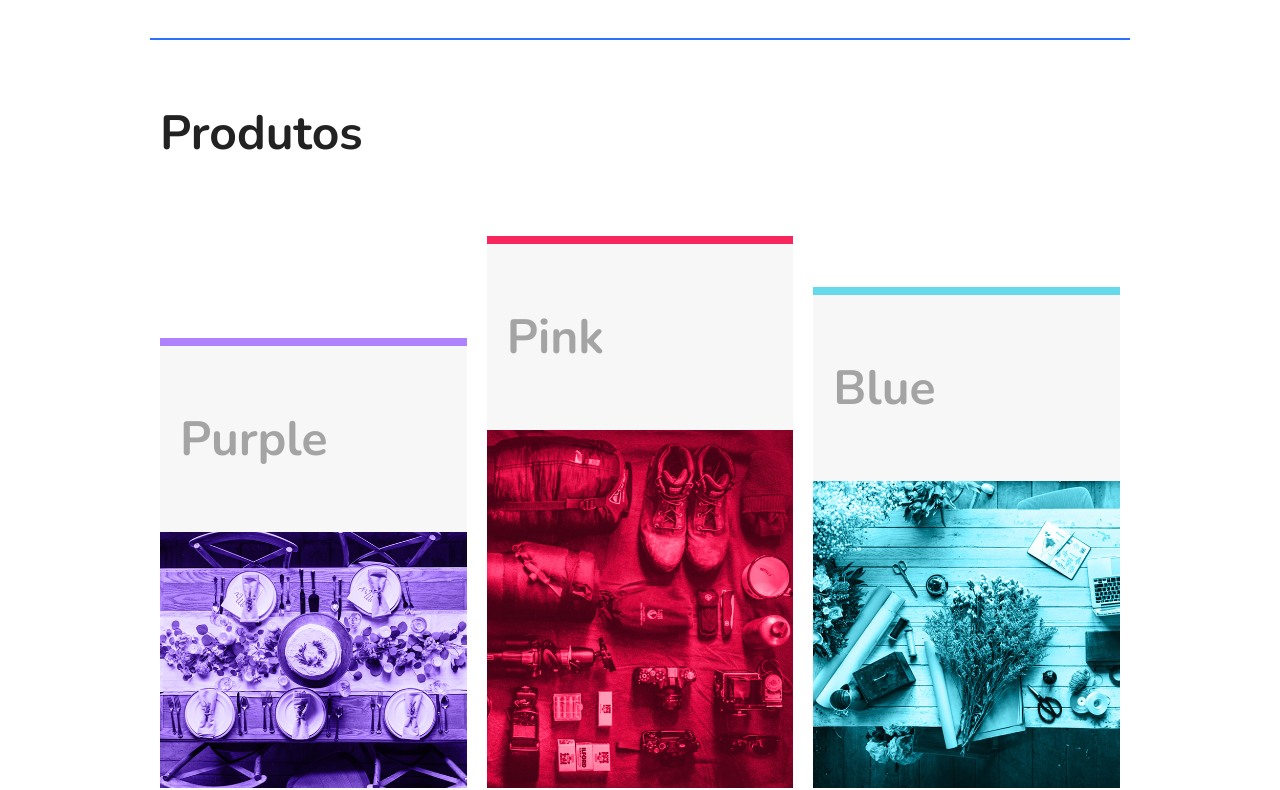
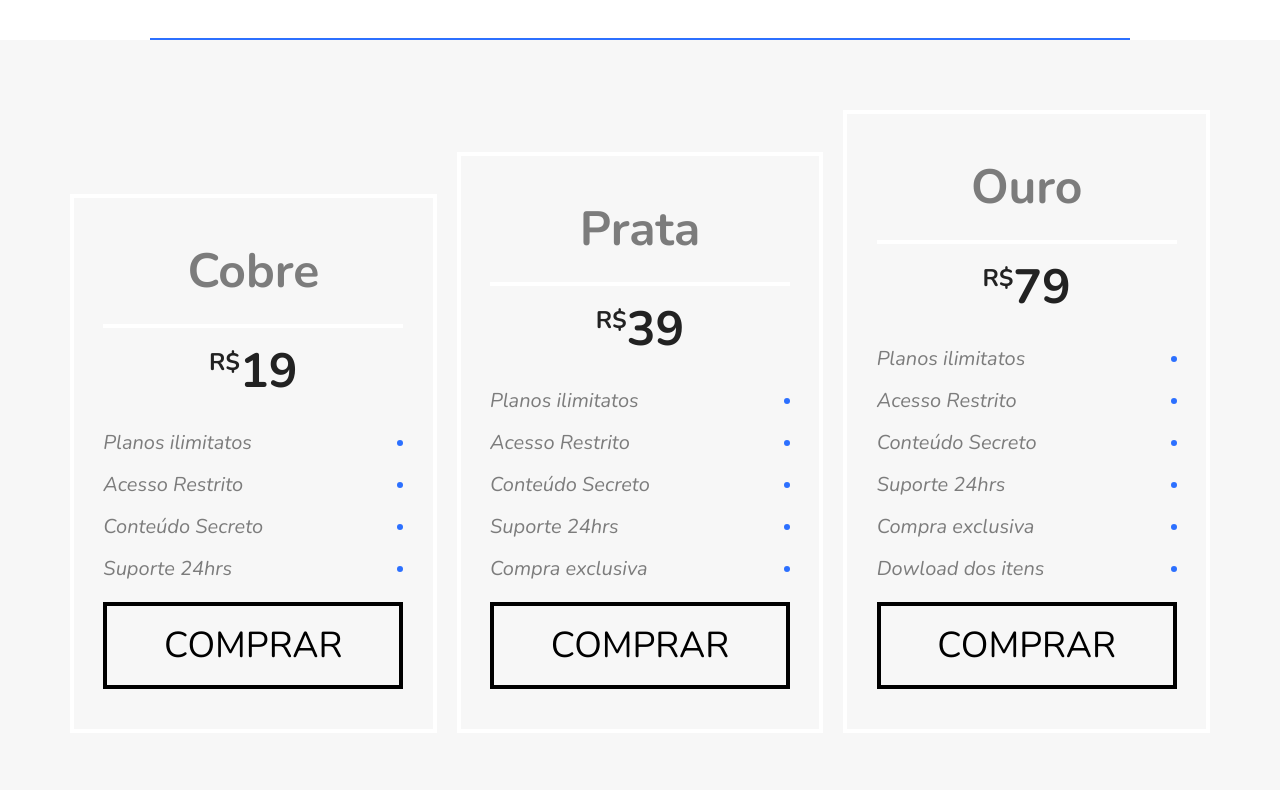
Before and after one commit to devMarilia/flex-blog, a React (Create React App) app: page / in a window 1280 px wide. Shown: the part 977-1767 px from the top of the page. Built offline with nearby package versions, Linux system fonts and the light colour scheme.

Commit message:
Projeto final

```diff
--- a/src/App.js
+++ b/src/App.js
@@ -1,18 +1,20 @@
 import React from "react";
-import { BrowserRouter as Router } from 'react-router-dom';
 
+import { BrowserRouter, Route } from "react-router-dom";
 import { GlobalStyle } from "../src/styles/GlobalStyle";
 
 import Home from "../src/pages/Home"
 
 function App() {
   return (
-    <>
-      <GlobalStyle />
-      <Router>
-        <Home />
-      </Router>
-    </>
+    <React.Fragment>
+      <BrowserRouter>
+        <div>
+          <GlobalStyle />
+          <Route path="/" component={Home} />
+        </div>
+      </BrowserRouter>
+    </React.Fragment>
   );
 }
 
--- a/src/components/Header/index.js
+++ b/src/components/Header/index.js
@@ -13,10 +13,10 @@ const Header = () => {
                 </MenuLogo>
                 <NavMenu>
                     <ul>
-                        <li><Link to="/sobre">Sobre</Link></li>
-                        <li><Link to="/produtos">Produtos</Link></li>
-                        <li><Link to="/preco">Preço</Link></li>
-                        <li><Link to="qualidade">Qualidade</Link></li>
+                        <li><Link to="/">Sobre</Link></li>
+                        <li><Link to="/">Produtos</Link></li>
+                        <li><Link to="/">Preço</Link></li>
+                        <li><Link to="/">Qualidade</Link></li>
                     </ul>
                 </NavMenu>
             </ContainerItems>
--- a/src/components/Info/index.js
+++ b/src/components/Info/index.js
@@ -1,4 +1,5 @@
 import React from 'react'
+import { Link } from 'react-router-dom'
 
 import img1 from "../../assets/images/sobre1.jpg"
 import img2 from "../../assets/images/sobre2.jpg"
@@ -10,8 +11,10 @@ const Info = () => {
             <h1>
                 Novos valores e <br /> Propriedades CSS
             </h1>
+
             <div className="sobre-info">
                 <div className="sobre">
+                    <Link path="/sobre" />
                     <h2>Sobre</h2>
                     <p>O que temos que ter sempre em mente é que a
                         determinação clara de objetivos afeta positivamente
--- a/src/pages/Home/index.js
+++ b/src/pages/Home/index.js
@@ -7,7 +7,7 @@ import Price from '../../components/Price'
 
 import Topbar from "../../components/TabBar"
 import Testemunho from '../../components/Testemunho'
-import Products from '../Products'
+// import Products from '../Products'
 
 const Home = () => {
     return (
@@ -15,7 +15,7 @@ const Home = () => {
             <Topbar />
             <Header />
             <Info />
-            <Products />
+            {/* <Products /> */}
             <Price />
             <Testemunho />
             <Newsletter />
--- a/src/pages/Products/index.js
+++ /dev/null
@@ -1,13 +0,0 @@
-import React, { Fragment } from 'react'
-
-import CardsElements from "../../components/CardsElements"
-
-const Products = () => {
-    return (
-        <Fragment>
-            <CardsElements />
-        </Fragment>
-    )
-}
-
-export default Products
```
Also changed, not shown: src/pages/About/index.js (deleted, +0 -11 lines), src/styles/GlobalStyle.js (line endings or trailing spaces), 1 other file (tests, documents, lock files or other folders).
